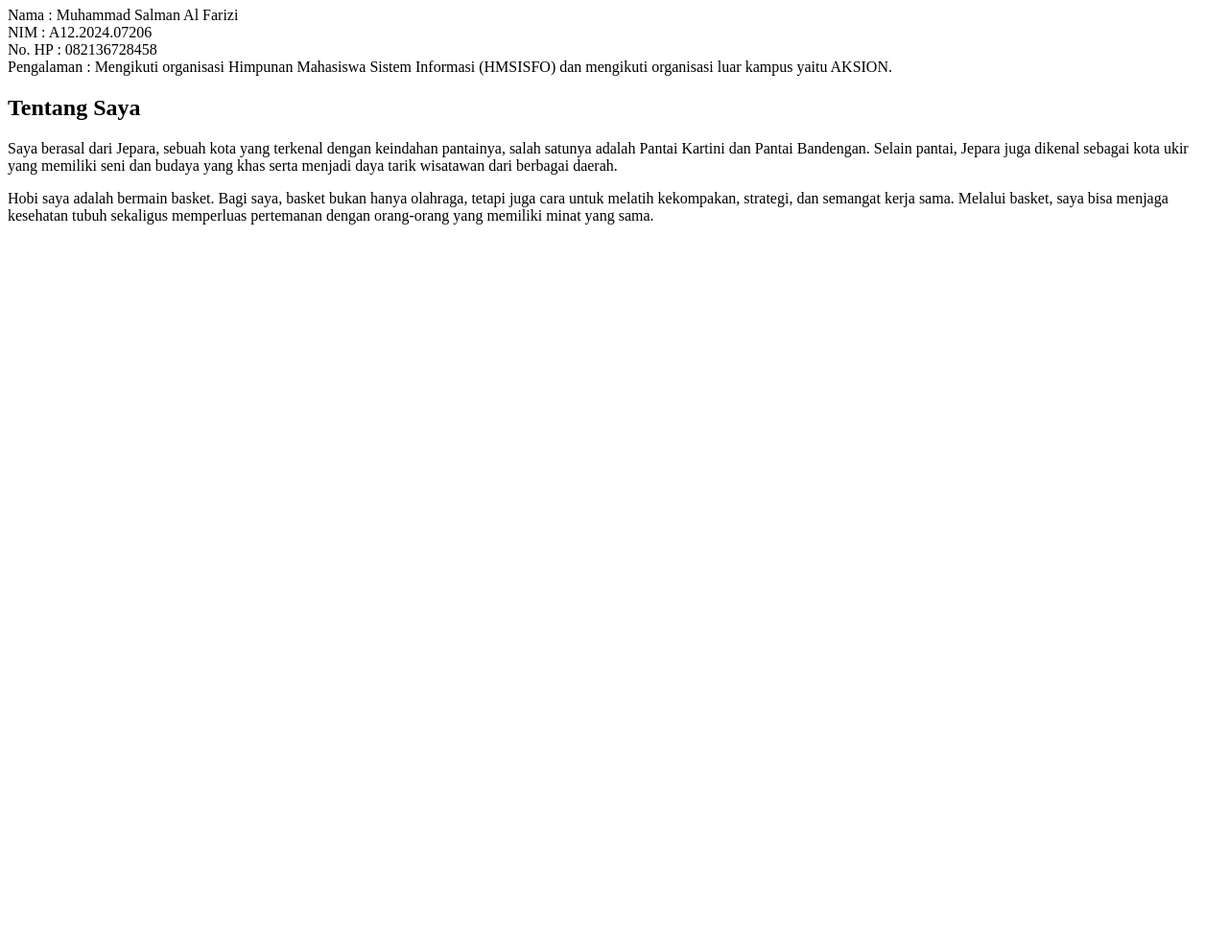
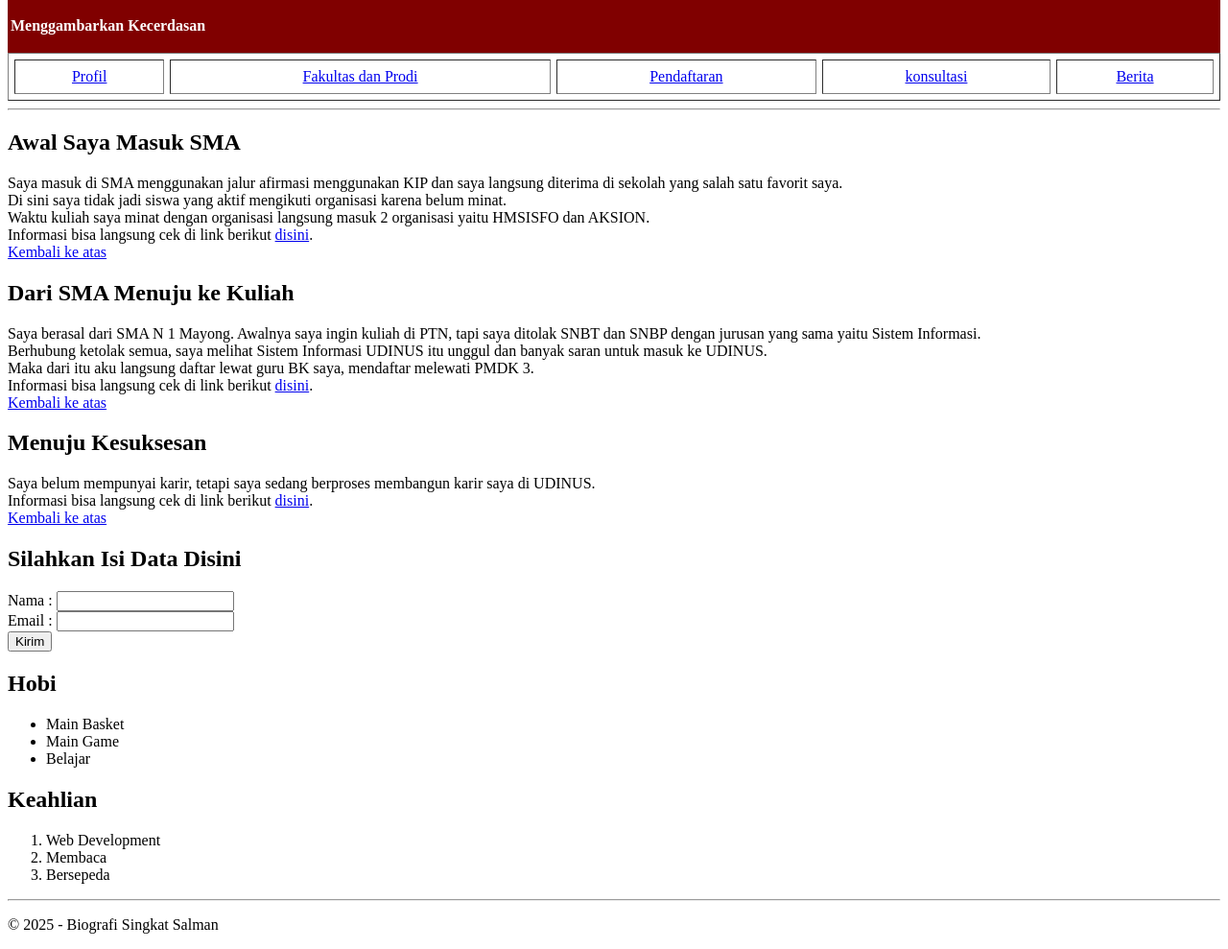
Before and after one commit to 112202407206-ctrl/SALMAN-BARU, a plain HTML site: page index.html in a window 1280 px wide. Shown: the part 73-1062 px from the top of the page at 96% size. Before the commit the page ends 800 px from the top, so only its background shows below. Drawn offline with Linux system fonts and the light colour scheme.

Commit message:
Add files via upload

```diff
--- a/index.html
+++ b/index.html
@@ -1,35 +1,115 @@
 <!DOCTYPE html>
-<html>
+<html lang="id">
 <head>
-    <title>Perkenalan Diri</title>
     <meta charset="UTF-8">
+    <meta name="viewport" content="width=device-width, initial-scale=1.0">
+    <title>Selamat Datang di Webku</title>
+    <style>
+        /* Atur ukuran gambar di galeri lebih kecil */
+        #galeri img {
+            width: 200px;   /* perkecil gambar */
+            height: auto;   /* tinggi otomatis biar proporsional */
+        }
+    </style>
 </head>
 <body>
+    <!-- Bagian Atas -->
+    <table bgcolor="maroon" width="100%">
+        <tr>
+            <td>
+                <header>
+                    <h1><font color="white">TELKOM UNIVERSITY</font></h1>
+                    <p><b><font color="white">Menggambarkan Kecerdasan</font></b></p>
+                </header>
+            </td>
+        </tr>
+    </table>
 
-    <h1>Self Introduction</h1>
+    <!-- Menu Navigasi -->
+    <nav>
+        <table width="100%" bgcolor="white" border="1" cellspacing="6" cellpadding="8">
+            <tr align="center">
+                <td><a href="#profil">Profil</a></td>
+                <td><a href="#fakultas & prodi">Fakultas dan Prodi</a></td>
+                <td><a href="#pendaftaran">Pendaftaran</a></td>
+                <td><a href="konsultasi.html">konsultasi</a></td>
+                <td><a href="berita.html">Berita</a></td>
+            </tr>
+        </table>
+    </nav>
+    <hr>
 
-    <p>
-        Nama       : Muhammad Salman Al Farizi <br>
-        NIM        : A12.2024.07206 <br>
-        No. HP     : 082136728458 <br>
-        Pengalaman : Mengikuti organisasi Himpunan Mahasiswa Sistem Informasi (HMSISFO)
-        dan mengikuti organisasi luar kampus yaitu AKSION.
-    </p>
+    <!-- Konten Utama -->
+    <main>
+        <!-- Profil -->
+        <section id="profil">
+            <h2>Awal Saya Masuk SMA</h2>
+            <p align="justify">
+                Saya masuk di SMA menggunakan jalur afirmasi menggunakan KIP dan saya langsung diterima di sekolah yang salah satu favorit saya. <br>
+                Di sini saya tidak jadi siswa yang aktif mengikuti organisasi karena belum minat. <br>
+                Waktu kuliah saya minat dengan organisasi langsung masuk 2 organisasi yaitu HMSISFO dan AKSION. <br>
+                Informasi bisa langsung cek di link berikut
+                <a href="https://www.kompasiana.com/muhammadfauzi4609/61d8d1101b796c0fda3f3d13/wisata-alam-di-kota-jepara-yang-wajib-dikunjungi" target="_blank">disini</a>. <br>
+                <a href="#top">Kembali ke atas</a>
+            </p>
+        </section>
 
-    <h2>Tentang Saya</h2>
-    <p>
-        Saya berasal dari Jepara, sebuah kota yang terkenal dengan keindahan pantainya,
-        salah satunya adalah Pantai Kartini dan Pantai Bandengan. Selain pantai, Jepara
-        juga dikenal sebagai kota ukir yang memiliki seni dan budaya yang khas serta
-        menjadi daya tarik wisatawan dari berbagai daerah.
-    </p>
+        <!-- Fakultas dan Prodi -->
+        <section id="fakultas & prodi">
+            <h2>Dari SMA Menuju ke Kuliah</h2>
+            <p align="justify">
+                Saya berasal dari SMA N 1 Mayong. Awalnya saya ingin kuliah di PTN, tapi saya ditolak SNBT dan SNBP dengan jurusan yang sama yaitu Sistem Informasi. <br>
+                Berhubung ketolak semua, saya melihat Sistem Informasi UDINUS itu unggul dan banyak saran untuk masuk ke UDINUS. <br>
+                Maka dari itu aku langsung daftar lewat guru BK saya, mendaftar melewati PMDK 3. <br>
+                Informasi bisa langsung cek di link berikut
+                <a href="https://www.kompasiana.com/muhammadfauzi4609/61d8d1101b796c0fda3f3d13/wisata-alam-di-kota-jepara-yang-wajib-dikunjungi" target="_blank">disini</a>. <br>
+                <a href="#top">Kembali ke atas</a>
+            </p>
+        </section>
 
-    <p>
-        Hobi saya adalah bermain basket. Bagi saya, basket bukan hanya olahraga, tetapi juga
-        cara untuk melatih kekompakan, strategi, dan semangat kerja sama. Melalui basket, saya
-        bisa menjaga kesehatan tubuh sekaligus memperluas pertemanan dengan orang-orang yang
-        memiliki minat yang sama.
-    </p>
+        <!-- pendaftaran -->
+        <section id="pendaftaran">
+            <h2>Menuju Kesuksesan</h2>
+            <p align="justify">
+                Saya belum mempunyai karir, tetapi saya sedang berproses membangun karir saya di UDINUS. <br>
+                Informasi bisa langsung cek di link berikut
+                <a href="https://www.kompasiana.com/muhammadfauzi4609/61d8d1101b796c0fda3f3d13/wisata-alam-di-kota-jepara-yang-wajib-dikunjungi" target="_blank">disini</a>. <br>
+                <a href="#top">Kembali ke atas</a>
+            </p>
+        </section>
 
+        <!-- Formulir -->
+        <section>
+            <h1>Silahkan Isi Data Disini</h1>
+            <form>
+                Nama : <input type="text" name="tnama"><br>
+                Email : <input type="email" name="temail"><br>
+                <input type="submit" value="Kirim">
+            </form>
+        </section>
+
+        <!-- Hobi dan Keahlian -->
+        <section>
+            <h1>Hobi</h1>
+            <ul>
+                <li>Main Basket</li>
+                <li>Main Game</li>
+                <li>Belajar</li>
+            </ul>
+
+            <h1>Keahlian</h1>
+            <ol>
+                <li>Web Development</li>
+                <li>Membaca</li>
+                <li>Bersepeda</li>
+            </ol>
+        </section>
+    </main>
+
+    <!-- Bagian Bawah -->
+    <footer>
+        <hr>
+        <p>© 2025 - Biografi Singkat Salman</p>
+    </footer>
 </body>
 </html>
```
Also changed, not shown: berita.html (added, +41 -0 lines), konsultasi.html (added, +41 -0 lines).
